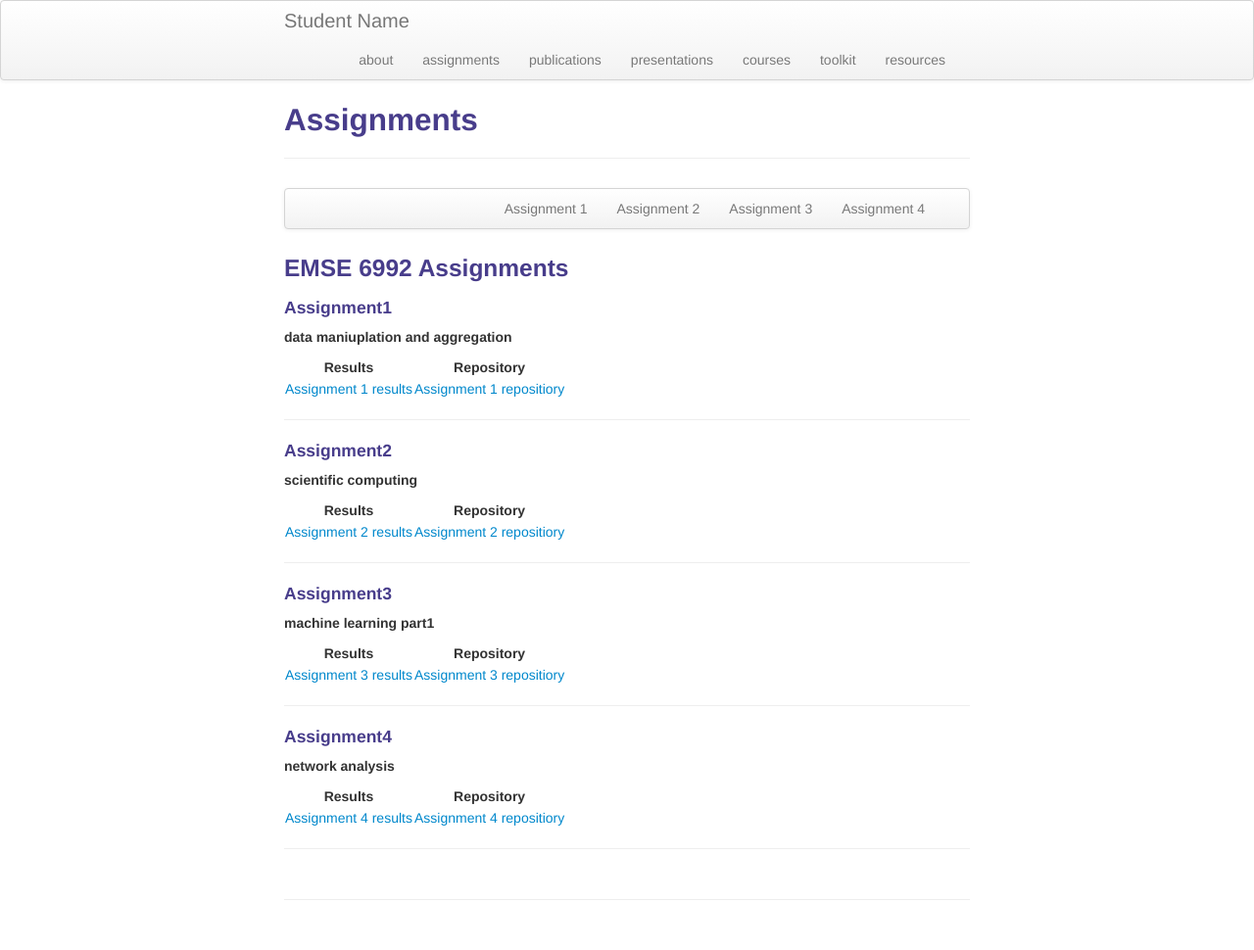
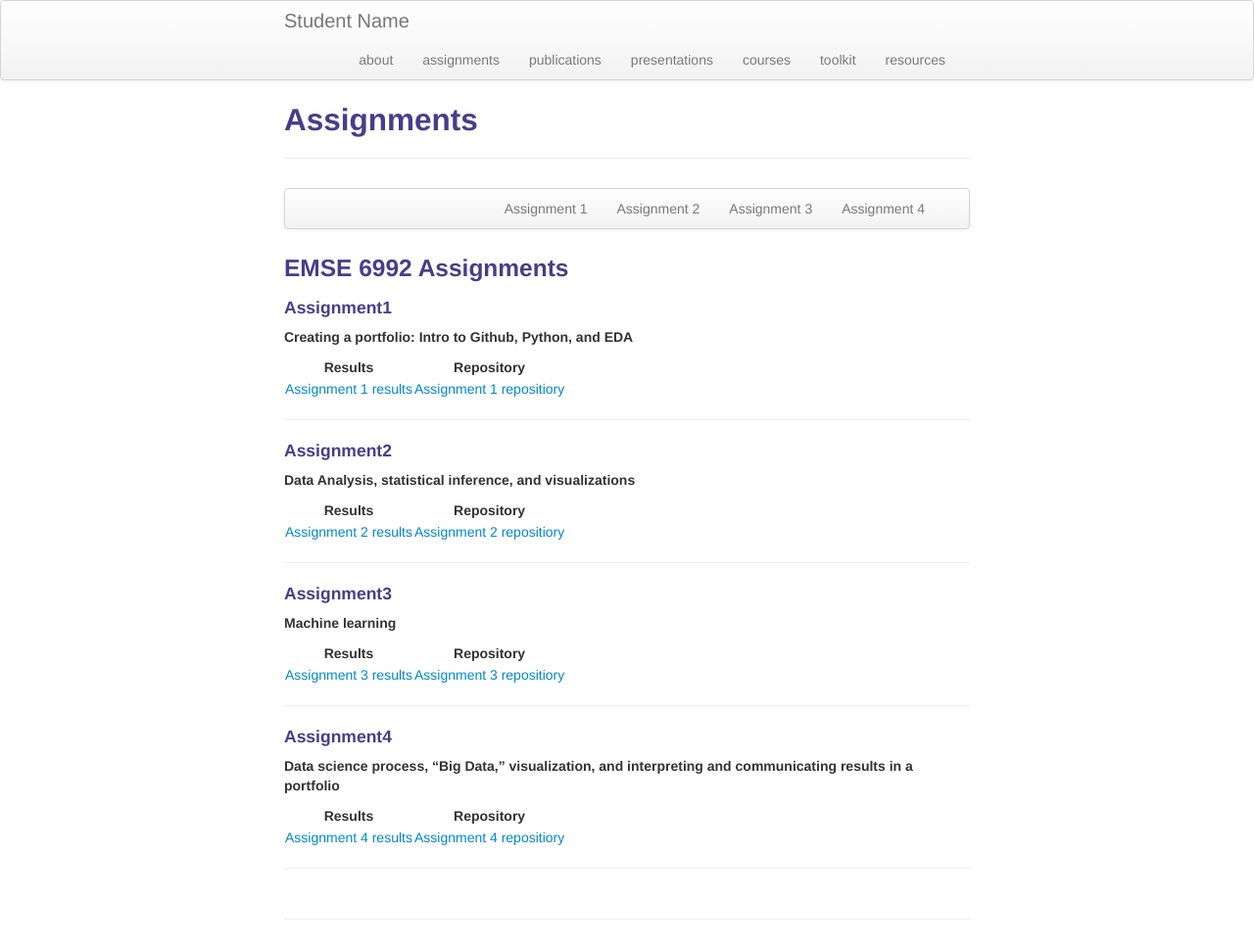
Before and after one commit to alsilbert/alsilbert.github.io, a Jekyll site: the page built from pages/assignments.md, in a window 1280 px wide. Shown: the whole page at 98% size. Built offline with Jekyll 4.4.1, drawn with Linux system fonts in a browser that asks for light colours.

Commit message:
Update assignments.md

```diff
--- a/pages/assignments.md
+++ b/pages/assignments.md
@@ -19,7 +19,7 @@ description: Ariel Silbert's Completed Assignments
 
 ### EMSE 6992 Assignments
 ####  <a name="Assignment 1"></a>Assignment1
-##### <a name="datamanipulationandaggregation"></a>data maniuplation and aggregation
+##### <a name="datamanipulationandaggregation"></a>Creating a portfolio: Intro to Github, Python, and EDA
 
 Results | Repository
 ---|---
@@ -29,7 +29,7 @@ Results | Repository
 
 
 ####  <a name="Assignment 2"></a>Assignment2
-##### <a name="scientificcomputing"></a>scientific computing
+##### <a name="scientificcomputing"></a>Data Analysis, statistical inference, and visualizations
 
 | Results                | Repository                 |
 | ---------------------- |:--------------------------:|
@@ -39,7 +39,7 @@ Results | Repository
 
 
 ####  <a name="Assignment 3"></a>Assignment3
-##### <a name="deeplearning"></a>machine learning part1
+##### <a name="deeplearning"></a>Machine learning
 
 
 | Results                | Repository                 |
@@ -51,7 +51,7 @@ Results | Repository
 
 
 ####  <a name="Assignment 4"></a>Assignment4
-##### <a name="networkanalysis"></a>network analysis
+##### <a name="networkanalysis"></a>Data science process, "Big Data," visualization, and interpreting and communicating results in a portfolio
 
 
 | Results                | Repository                 |
```
